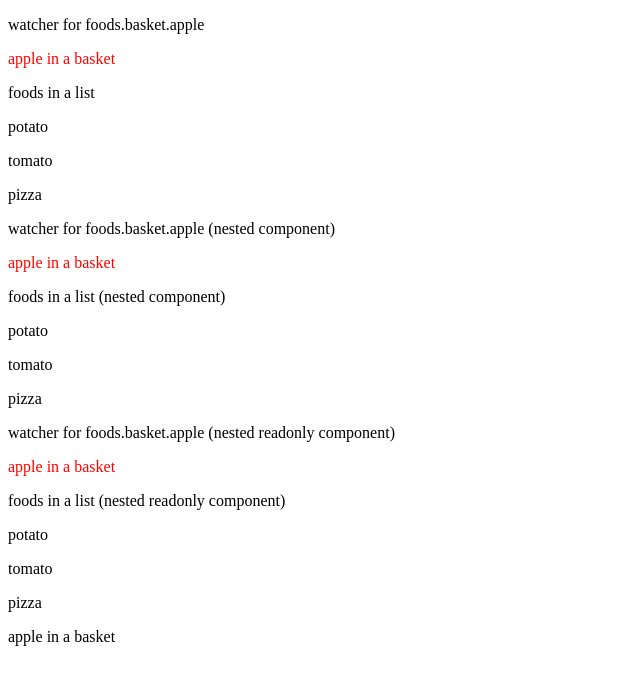
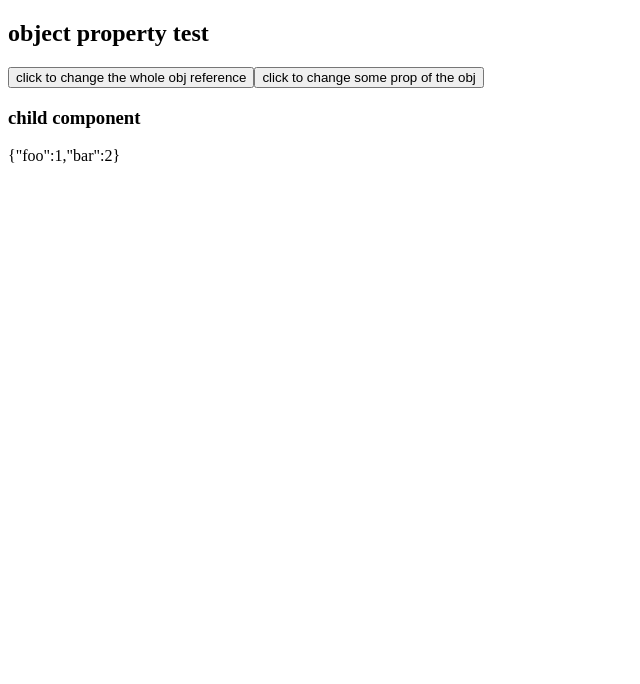
Before and after one commit to ostinatos/vue-playground, a Vue app: page / in a window 1280 px wide. Shown: the top 684 px of the page, without its empty margins (0-640 px from the left). Built offline with nearby package versions, Linux system fonts and the light colour scheme.

Commit message:
feat: add object property demo

```diff
--- a/src/main.js
+++ b/src/main.js
@@ -1,7 +1,8 @@
 import Vue from 'vue'
 // import App from './App.vue'
 
-import App from './object-reactivity/object-reactivity.vue'
+// import App from './object-reactivity/object-reactivity.vue'
+import App from './object-property/main.vue'
 
 Vue.config.productionTip = false
 
--- /dev/null
+++ b/src/object-property/child.vue
@@ -0,0 +1,42 @@
+<template>
+  <div>
+    <h3>child component</h3>
+    <p>{{objPropString}}</p>
+  </div>
+</template>
+<script>
+export default {
+  props: {
+    objProp: {
+      type: Object
+    }
+  },
+  watch: {
+    /* watcher of the object property */
+    objProp: {
+      /* from the demo result,
+      if the "deep" flag is false (default case),
+      only when the object reference is changed then this handler will be fired.
+      if the "deep" flag is true,
+      the handler will be fired when either of these happen:
+      1. the object reference being changed
+      2. the object property being changed *
+      但是注意，只有给对象赋值时具有的属性，才会触发deep handler，也就是说给props赋值后再给对象添加的属性，将不会触发deep handler，也就是不会有响应式。
+      */
+      handler: function(val) {
+        console.debug("new obj prop value received:", val);
+      }
+      // deep: true
+    }
+  },
+  /* 对象属性的计算属性
+  从行为上可以看出，computed属性对于对象prop，默认就是启用了deep watch模式
+  也就是说，对象prop中已经存在的属性，当值发生变化时，会触发计算属性值的运算
+  */
+  computed: {
+    objPropString() {
+      return JSON.stringify(this.objProp);
+    }
+  }
+};
+</script>
--- /dev/null
+++ b/src/object-property/main.vue
@@ -0,0 +1,37 @@
+<template>
+  <div>
+    <h2>object property test</h2>
+    <button @click="handleClick">click to change the whole obj reference</button>
+    <button @click="handlePartialUpdate">click to change some prop of the obj</button>
+    <!-- pass object to child component -->
+    <child-comp :objProp="objData"></child-comp>
+  </div>
+</template>
+<script>
+/*
+this demo is for evaluating the reactivity of object property.
+*/
+import childComp from "./child.vue";
+export default {
+  components: {
+    childComp
+  },
+  data() {
+    return {
+      objData: { foo: 1, bar: 2 }
+    };
+  },
+  methods: {
+    /* here we change the object reference. */
+    handleClick() {
+      this.objData = { math: 1, rock: 2 };
+    },
+    /* here we change some prop of the object, while maintain the reference of the objectÎ */
+    handlePartialUpdate() {
+        /* 注意切换下面两句，以观察对象属性在赋值前后是否存在带来的响应式的区别 */
+    //   this.objData.foo = Math.round(Math.random()*10);
+      this.objData.rock = Math.round(Math.random()*10);
+    }
+  }
+};
+</script>
```
